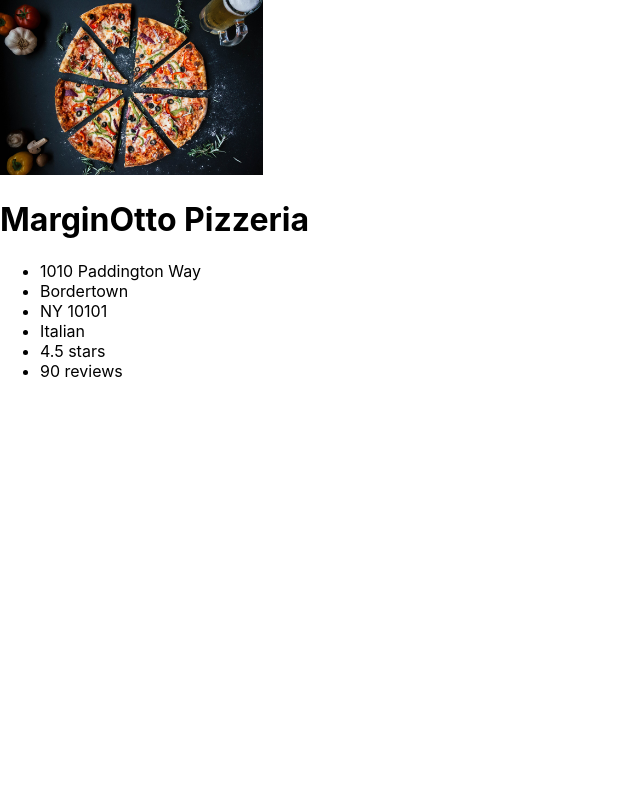
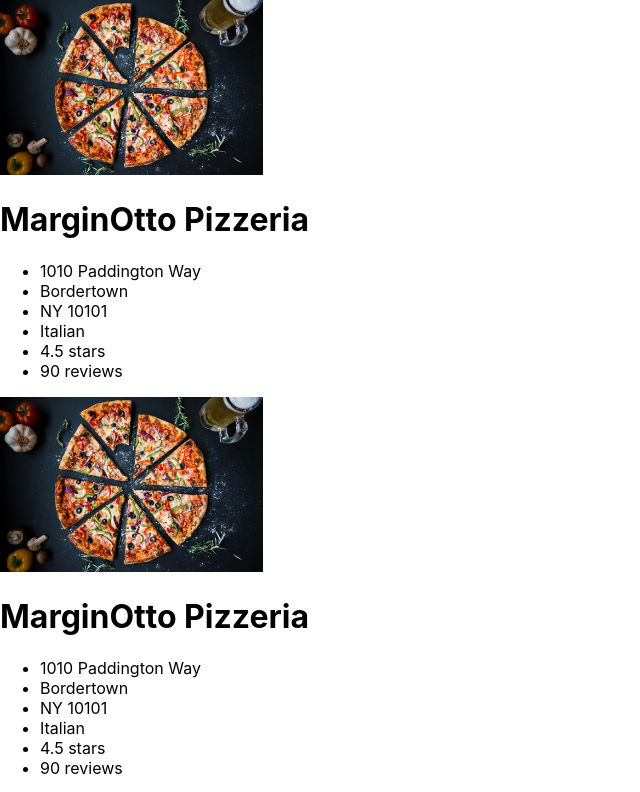
Before and after one commit to michellesackmann/ravenous, a React (Create React App) app: page / in a window 1280 px wide. Shown: the top 792 px of the page, without its empty margins (0-640 px from the left). Built offline with nearby package versions, Linux system fonts and the light colour scheme.

Commit message:
add a BusinessList component

```diff
--- /dev/null
+++ b/src/components/BusinessList.js
@@ -0,0 +1,13 @@
+import React from 'react';
+import Business from './Business';
+
+function BusinessList() {
+    const businessList = [];
+    for (let i = 0; i < 50; i++) {
+        businessList.push(Business());
+    }
+
+    return <div>{businessList}</div>;
+}
+
+export default BusinessList;
--- a/src/index.js
+++ b/src/index.js
@@ -3,12 +3,13 @@ import ReactDOM from 'react-dom/client';
 import './index.css';
 import App from './App';
 import Business from './components/Business';
+import BusinessList from './components/BusinessList';
 import reportWebVitals from './reportWebVitals';
 
 const root = ReactDOM.createRoot(document.getElementById('root'));
 root.render(
   <React.StrictMode>
-    <Business />
+    <BusinessList />
   </React.StrictMode>
 );
 
```
